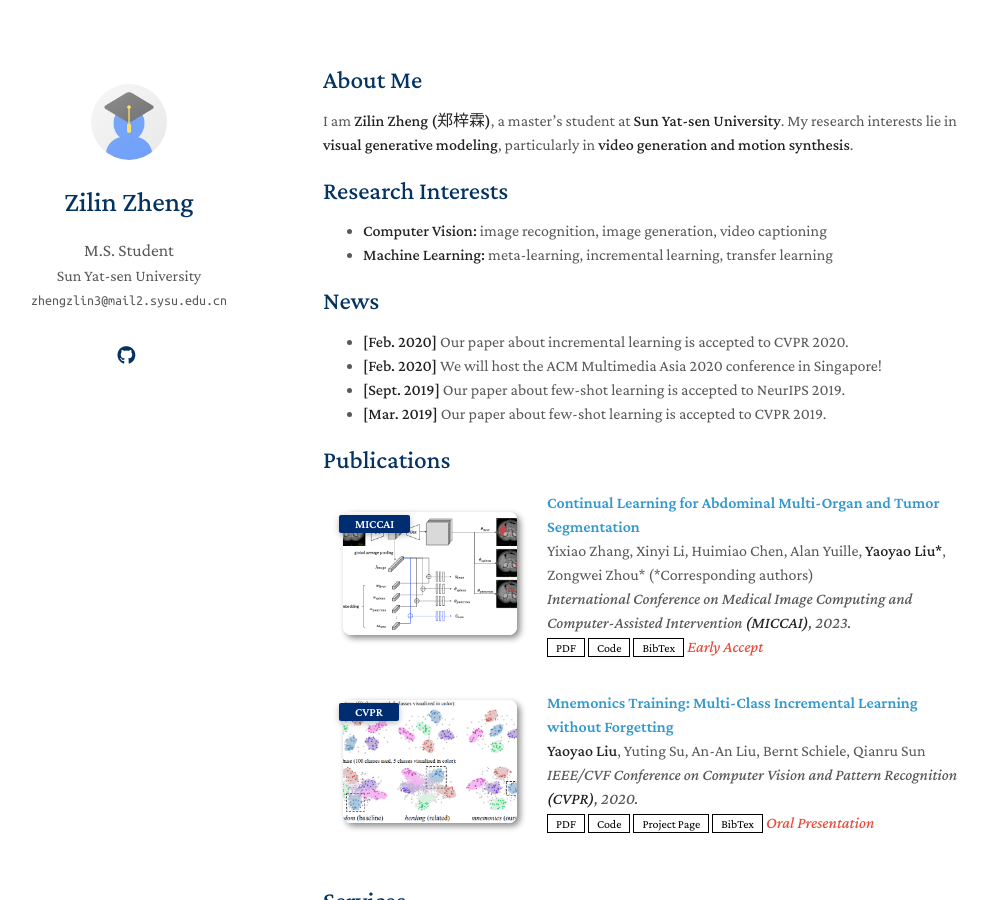
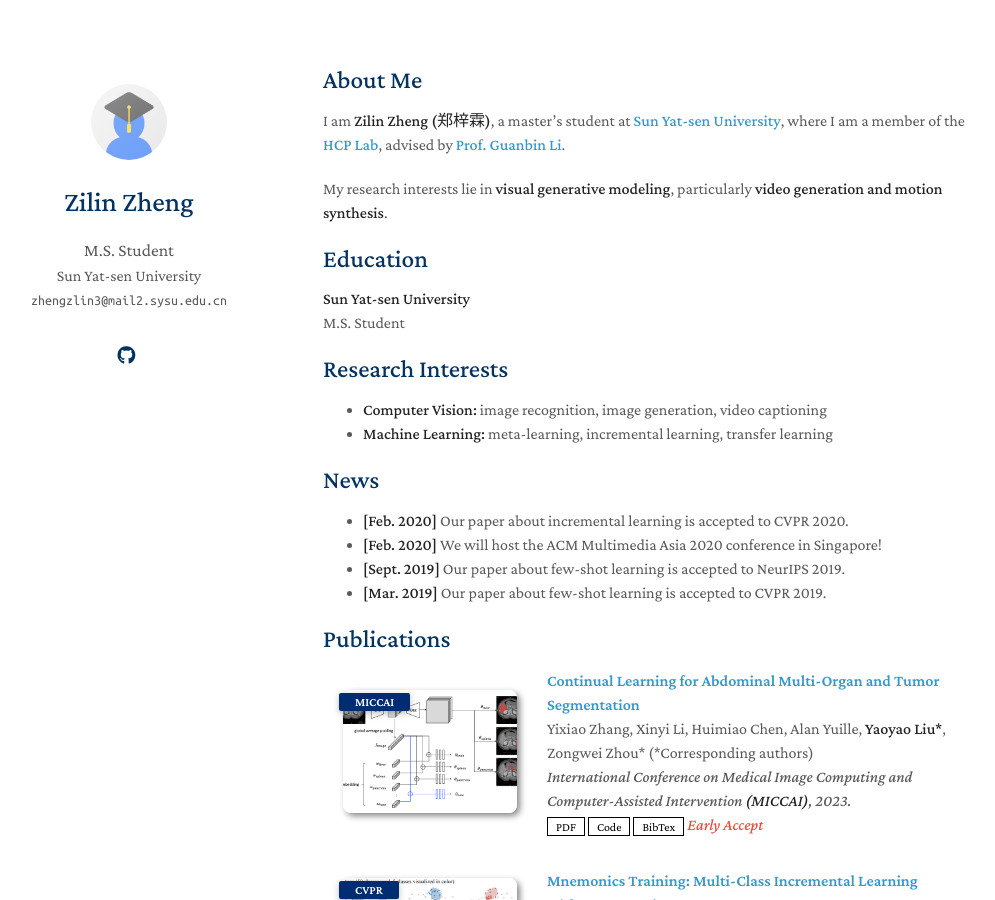
Before and after one commit to TuanTuanC/TuanTuanC.github.io, a Jekyll site: the page built from index.md, in a window 1280 px wide and 900 px high. Shown: the whole window, without its empty margins (147-1142 px from the left). Built offline with Jekyll 4.4.1, drawn with Linux system fonts in a browser that asks for light colours; a style sheet for code colours, icons or effects is not loaded; our own code applies the rules of GitHub Pages for plain Markdown files.

Commit message:
Update index.md

```diff
--- a/index.md
+++ b/index.md
@@ -4,7 +4,14 @@ layout: homepage
 
 ## About Me
 
-I am **Zilin Zheng (郑梓霖)**, a master's student at **Sun Yat-sen University**. My research interests lie in **visual generative modeling**, particularly in **video generation and motion synthesis**.
+I am **Zilin Zheng (郑梓霖)**, a master's student at **[Sun Yat-sen University](https://www.sysu.edu.cn/)**, where I am a member of the **[HCP Lab](https://www.sysu-hcp.net/)**, advised by **[Prof. Guanbin Li](https://guanbinli.com/)**.
+
+My research interests lie in **visual generative modeling**, particularly **video generation and motion synthesis**.
+
+## Education
+
+**Sun Yat-sen University**
+M.S. Student
 
 ## Research Interests
 
```
